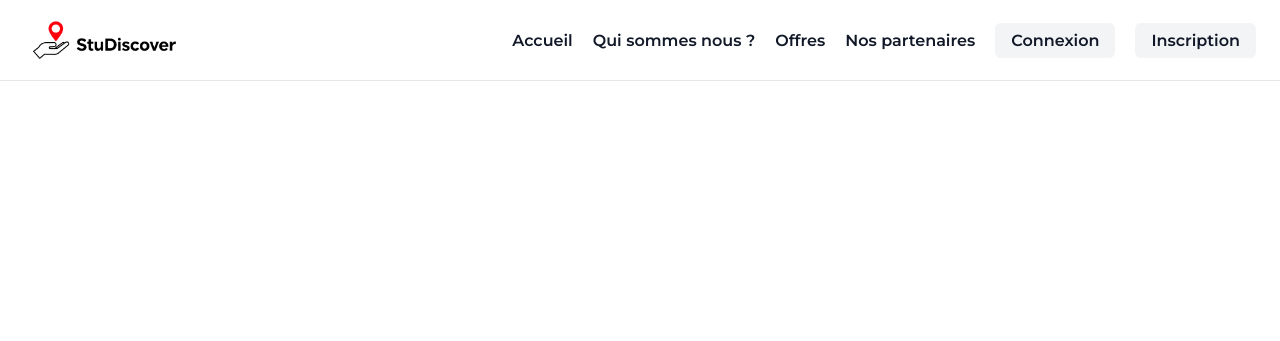
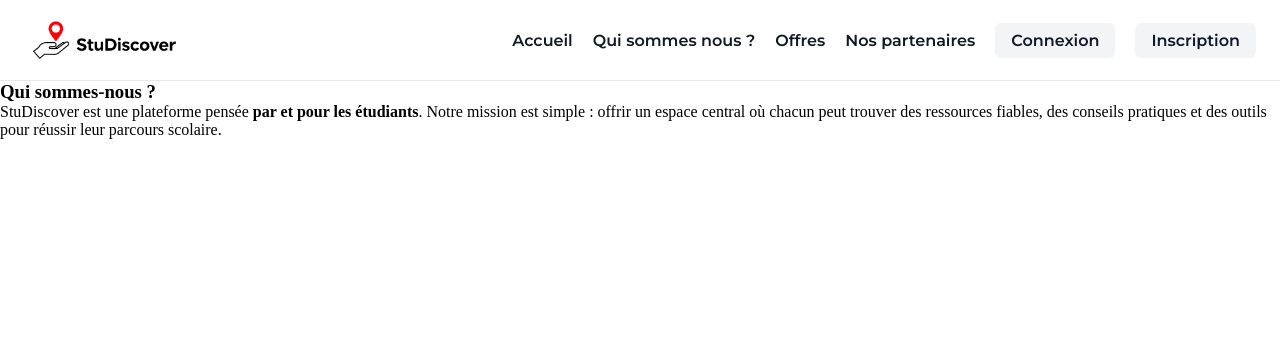
Before and after one commit to StuDiscoverGroup7/uqac-projet-web-g7, a Node server app: page /qui-sommes-nous in a window 1280 px wide. Shown: the top 341 px of the page. Run offline with Node 20, Linux system fonts and the light colour scheme.

Commit message:
Add about page introduction section

```diff
--- a/views/qui-sommes-nous.ejs
+++ b/views/qui-sommes-nous.ejs
@@ -19,6 +19,14 @@
 
     <main>
         <article class="aboutWrapper">
+            <section class="aboutIntro">
+                <h1>Qui sommes-nous ?</h1>
+                <p>
+                    StuDiscover est une plateforme pensée <strong>par et pour les étudiants</strong>.
+                    Notre mission est simple : offrir un espace central où chacun peut trouver
+                    des ressources fiables, des conseils pratiques et des outils pour réussir leur parcours scolaire.
+                </p>
+            </section>
         </article>
     </main>
 
```
